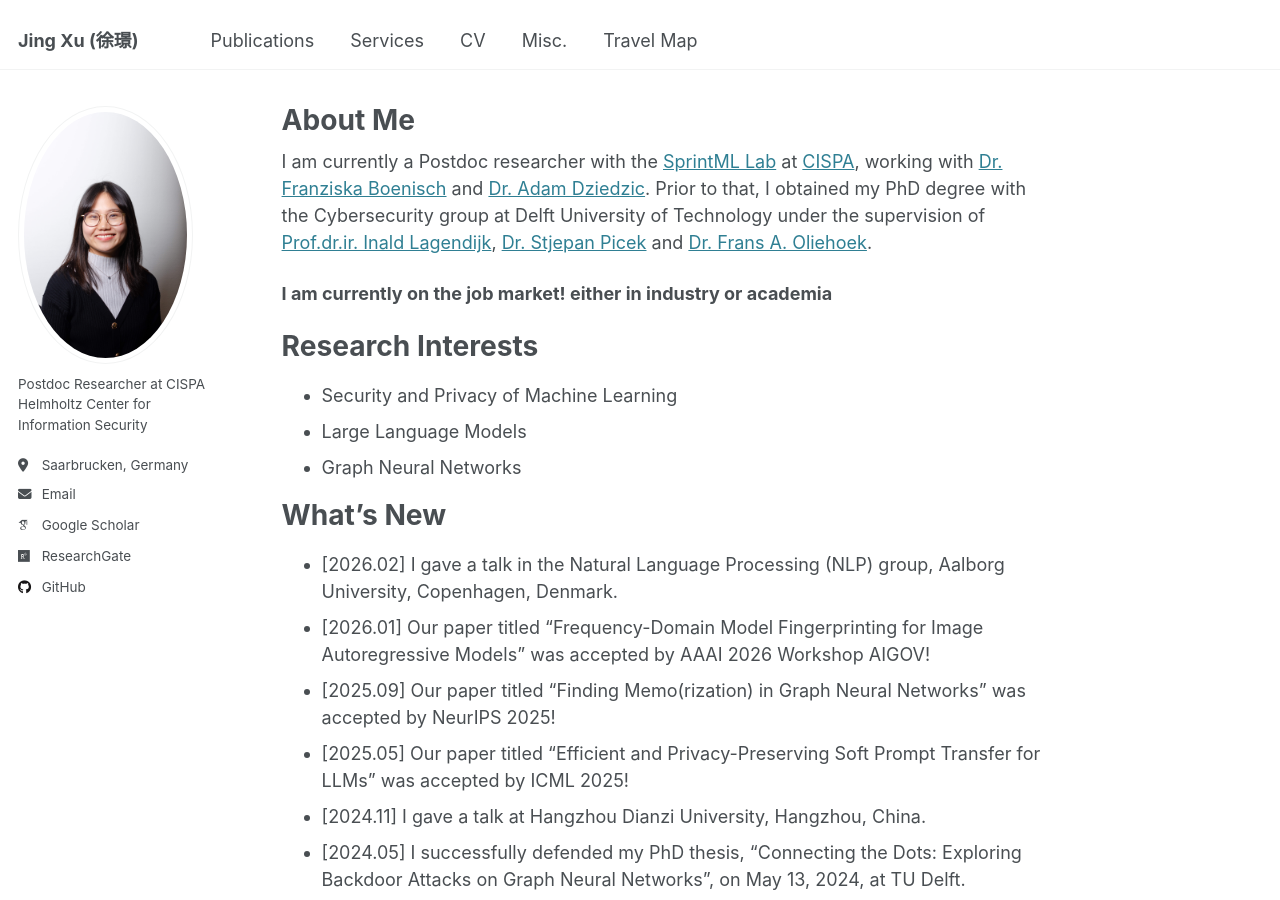
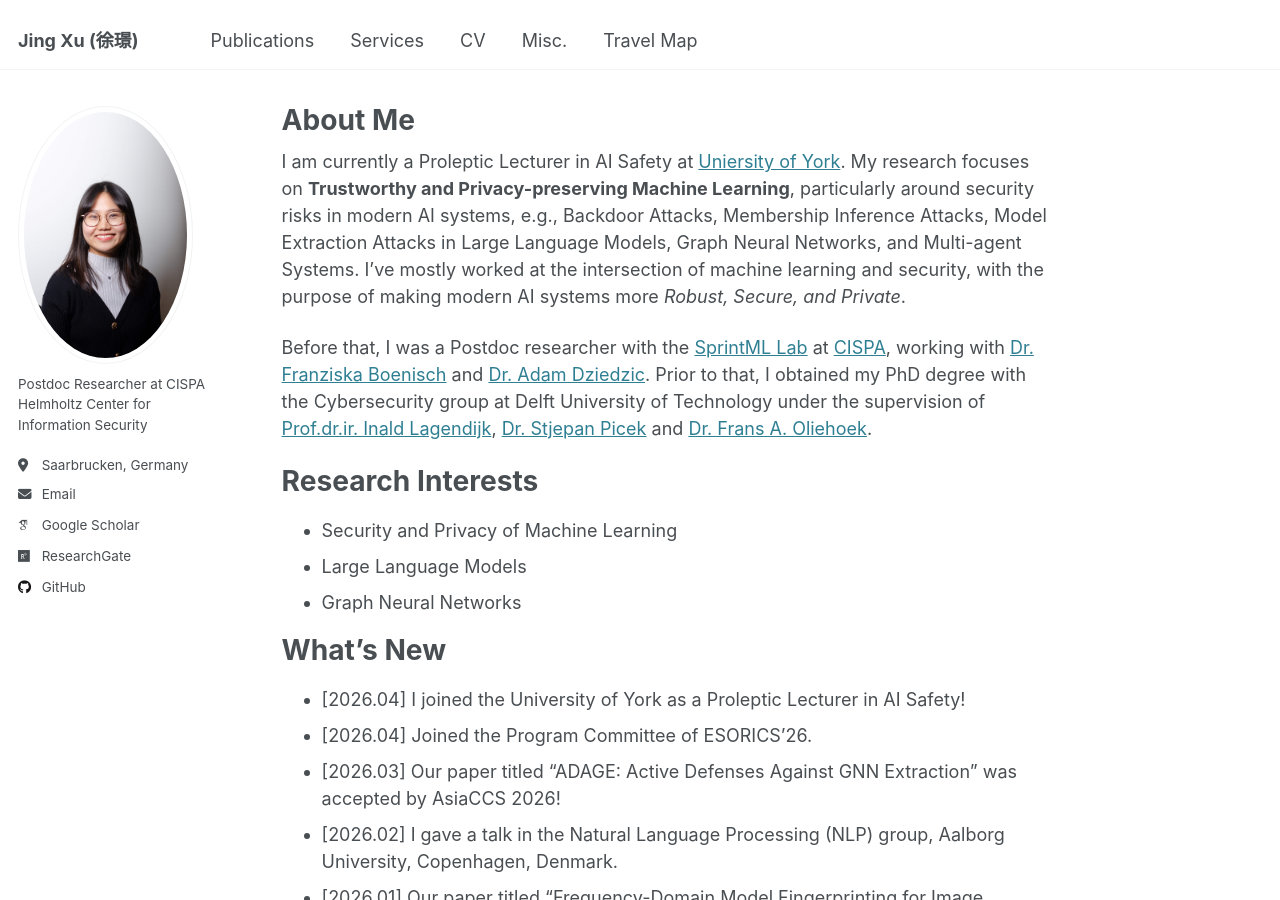
Before and after one commit to xujing1994/xujing1994.github.io, a Jekyll site: the page built from _pages/about.md, in a window 1280 px wide and 900 px high. Built offline with Jekyll 4.4.1, drawn with Linux system fonts in a browser that asks for light colours; some web fonts are replaced.

Commit message:
Revise about page with new position and research details
Updated professional title and research focus. Added recent achievements and job market status.

```diff
--- a/_pages/about.md
+++ b/_pages/about.md
@@ -7,9 +7,9 @@ redirect_from:
   - /about.html
 ---
 
-I am currently a Postdoc researcher with the [SprintML Lab](https://sprintml.com/) at [CISPA](https://cispa.de/en), working with [Dr. Franziska Boenisch](https://franziska-boenisch.de/) and [Dr. Adam Dziedzic](https://adam-dziedzic.com/). Prior to that, I obtained my PhD degree with the Cybersecurity group at Delft University of Technology under the supervision of [Prof.dr.ir. Inald Lagendijk](https://www.tudelft.nl/staff/r.l.lagendijk/), [Dr. Stjepan Picek](https://www.ru.nl/en/people/picek-s) and [Dr. Frans A. Oliehoek](https://www.fransoliehoek.net/wp/).
+I am currently a Proleptic Lecturer in AI Safety at [Uniersity of York](https://www.york.ac.uk/). My research focuses on **Trustworthy and Privacy-preserving Machine Learning**, particularly around security risks in modern AI systems, e.g., Backdoor Attacks, Membership Inference Attacks, Model Extraction Attacks in Large Language Models, Graph Neural Networks, and Multi-agent Systems. I've mostly worked at the intersection of machine learning and security, with the purpose of making modern AI systems more *Robust, Secure, and Private*.
 
-**I am currently on the job market! either in industry or academia**
+Before that, I was a Postdoc researcher with the [SprintML Lab](https://sprintml.com/) at [CISPA](https://cispa.de/en), working with [Dr. Franziska Boenisch](https://franziska-boenisch.de/) and [Dr. Adam Dziedzic](https://adam-dziedzic.com/). Prior to that, I obtained my PhD degree with the Cybersecurity group at Delft University of Technology under the supervision of [Prof.dr.ir. Inald Lagendijk](https://www.tudelft.nl/staff/r.l.lagendijk/), [Dr. Stjepan Picek](https://www.ru.nl/en/people/picek-s) and [Dr. Frans A. Oliehoek](https://www.fransoliehoek.net/wp/).
 
 Research Interests
 ======
@@ -19,6 +19,9 @@ Research Interests
 
 What's New
 ======
+* [2026.04] I joined the University of York as a Proleptic Lecturer in AI Safety!
+* [2026.04] Joined the Program Committee of ESORICS’26.
+* [2026.03] Our paper titled "ADAGE: Active Defenses Against GNN Extraction" was accepted by AsiaCCS 2026!
 * [2026.02] I gave a talk in the Natural Language Processing (NLP) group, Aalborg University, Copenhagen, Denmark.
 * [2026.01] Our paper titled "Frequency-Domain Model Fingerprinting for Image Autoregressive Models" was accepted by AAAI 2026 Workshop AIGOV!
 * [2025.09] Our paper titled "Finding Memo(rization) in Graph Neural Networks" was accepted by NeurIPS 2025!
```
